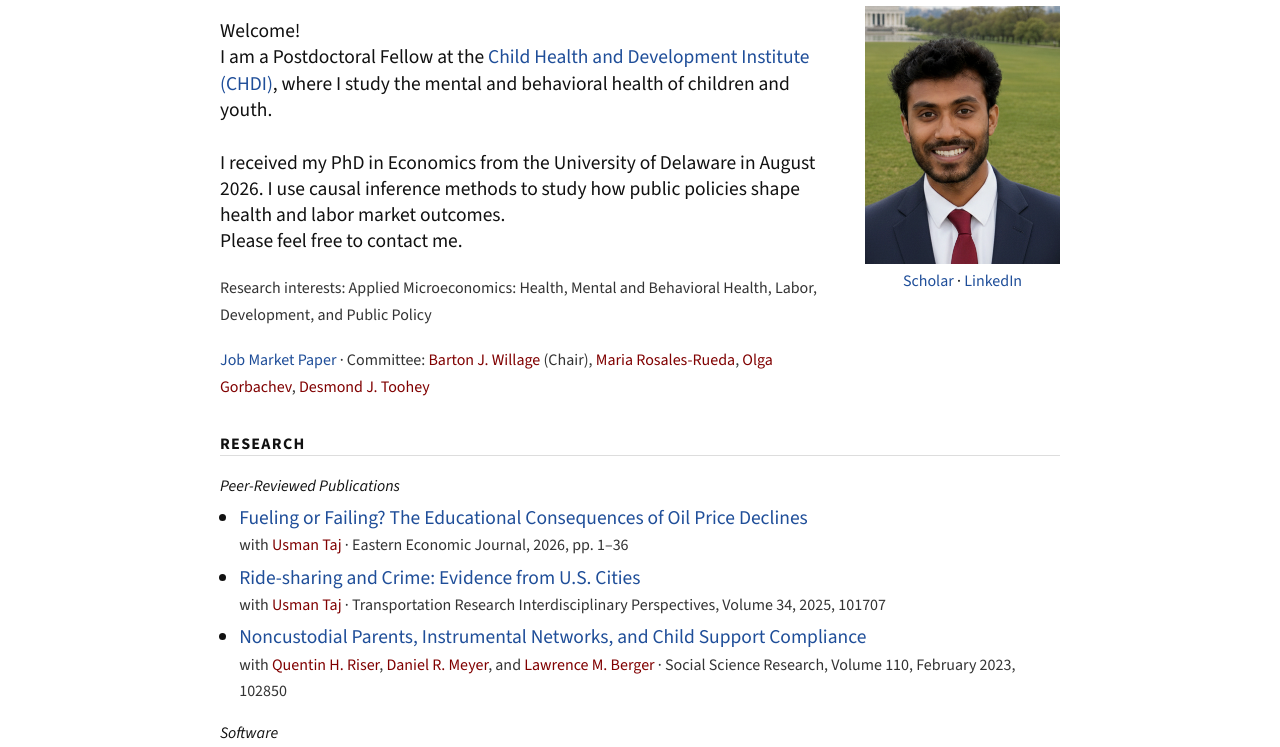
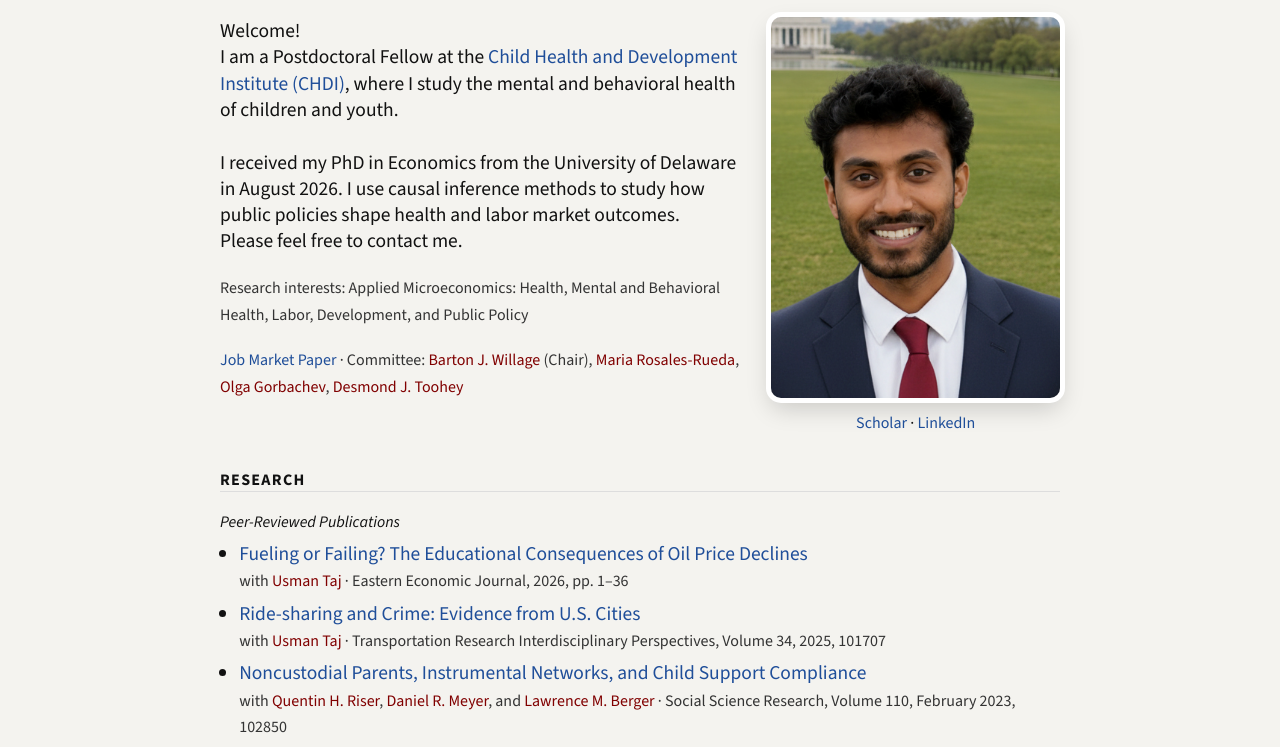
Before and after one commit to vikrant-v-kamble/vikrant-v-kamble.github.io, a plain HTML site: page index.html in a window 1280 px wide. Shown: the part 140-887 px from the top of the page. Drawn offline with nearby package versions, Linux system fonts and the light colour scheme.

Commit message:
Bigger photo spanning the intro, warm grey background, soft white photo frame

```diff
--- a/index.html
+++ b/index.html
@@ -10,8 +10,8 @@
 <link rel="manifest" href="favicon_io/site.webmanifest">
 <link href="https://fonts.googleapis.com/css2?family=Source+Sans+3:ital,wght@0,400;0,600;0,700;1,400&display=swap" rel="stylesheet">
 <style>
-  :root{ --bg:#fff; --text:#111; --muted:#333; --faint:#555; --line:#ddd; --link:#1F4E99; --person:#800000; }
-  :root[data-theme="dark"]{ --bg:#14171c; --text:#e6e8eb; --muted:#a9b0ba; --faint:#8a929c; --line:#333a44; --link:#8DB4F0; --person:#E39A9A; color-scheme:dark; }
+  :root{ --bg:#F4F3EF; --text:#111; --muted:#333; --faint:#555; --line:#ddd; --link:#1F4E99; --person:#800000; --frame:#fff; }
+  :root[data-theme="dark"]{ --bg:#14171c; --text:#e6e8eb; --muted:#a9b0ba; --faint:#8a929c; --line:#333a44; --link:#8DB4F0; --person:#E39A9A; --frame:#2a2f37; color-scheme:dark; }
   body{ max-width:840px; margin:40px auto; padding:0 16px; font:400 19.5px/1.35 'Source Sans 3', Arial, sans-serif; color:var(--text); background:var(--bg); }
   a{ color:var(--link); text-decoration:none; } a:hover{ text-decoration:underline; }
   h1{ font-size:2rem; font-weight:700; margin:0 0 .2rem; }
@@ -26,11 +26,12 @@
   .theme-btn{ position:fixed; top:14px; right:16px; font-family:inherit; font-size:1rem; color:var(--muted); background:var(--bg);
               border:1px solid var(--line); border-radius:999px; padding:.2rem .75rem; cursor:pointer; }
   .theme-btn:hover{ color:var(--link); border-color:var(--link); }
-  .intro{ display:flex; align-items:center; gap:1.5rem; }   /* photo centred beside name..interests */
+  .intro{ display:flex; align-items:flex-start; gap:1.5rem; }   /* photo spans Welcome..committee line (sized by script) */
   .intro-text{ flex:1; } .intro-text p:last-child{ margin-bottom:0; }
   .intro .photo{ flex:0 0 auto; width:195px; max-width:38%; text-align:center; }
   .intro .photo img{ display:block; width:100%; }
-  .intro .photo p{ margin:.4rem 0 0; font-size:1rem; }
+  .intro .photo img{ border-radius:10px; box-shadow:0 0 0 5px var(--frame), 0 10px 24px rgba(0,0,0,.18); }
+  .intro .photo p{ margin:.9rem 0 0; font-size:1rem; position:relative; z-index:1; }
   /* Phones: name + menu, then the photo, then Welcome and the rest */
   @media (max-width:600px){
     .intro{ flex-direction:column; align-items:stretch; gap:0; }
@@ -157,5 +158,29 @@
   });
   paint();
 </script>
+<script>
+  // Desktop: make the photo run from the top of "Welcome!" to the bottom of the committee line
+  (function () {
+    const intro = document.querySelector('.intro'), photo = document.querySelector('.intro .photo');
+    const img = photo && photo.querySelector('img');
+    if (!intro || !img) return;
+    const fit = () => {
+      photo.style.marginTop = ''; photo.style.width = ''; photo.style.maxWidth = ''; img.style.height = '';
+      if (window.innerWidth <= 600 || !img.naturalWidth) return;       // phones keep the stacked layout
+      const ps = intro.querySelectorAll('.intro-text > p');
+      for (let k = 0; k < 3; k++) {                                     // repeat: text reflows as the photo widens
+        const top = ps[0].getBoundingClientRect().top, bottom = ps[ps.length - 1].getBoundingClientRect().bottom;
+        const h = bottom - top;
+        photo.style.marginTop = (top - intro.getBoundingClientRect().top) + 'px';
+        img.style.height = h + 'px';
+        photo.style.width = (h * img.naturalWidth / img.naturalHeight) + 'px';
+        photo.style.maxWidth = 'none';
+      }
+    };
+    if (img.complete) fit(); else img.addEventListener('load', fit);
+    if (document.fonts) document.fonts.ready.then(fit);
+    window.addEventListener('resize', fit);
+  })();
+</script>
 </body>
 </html>
```
